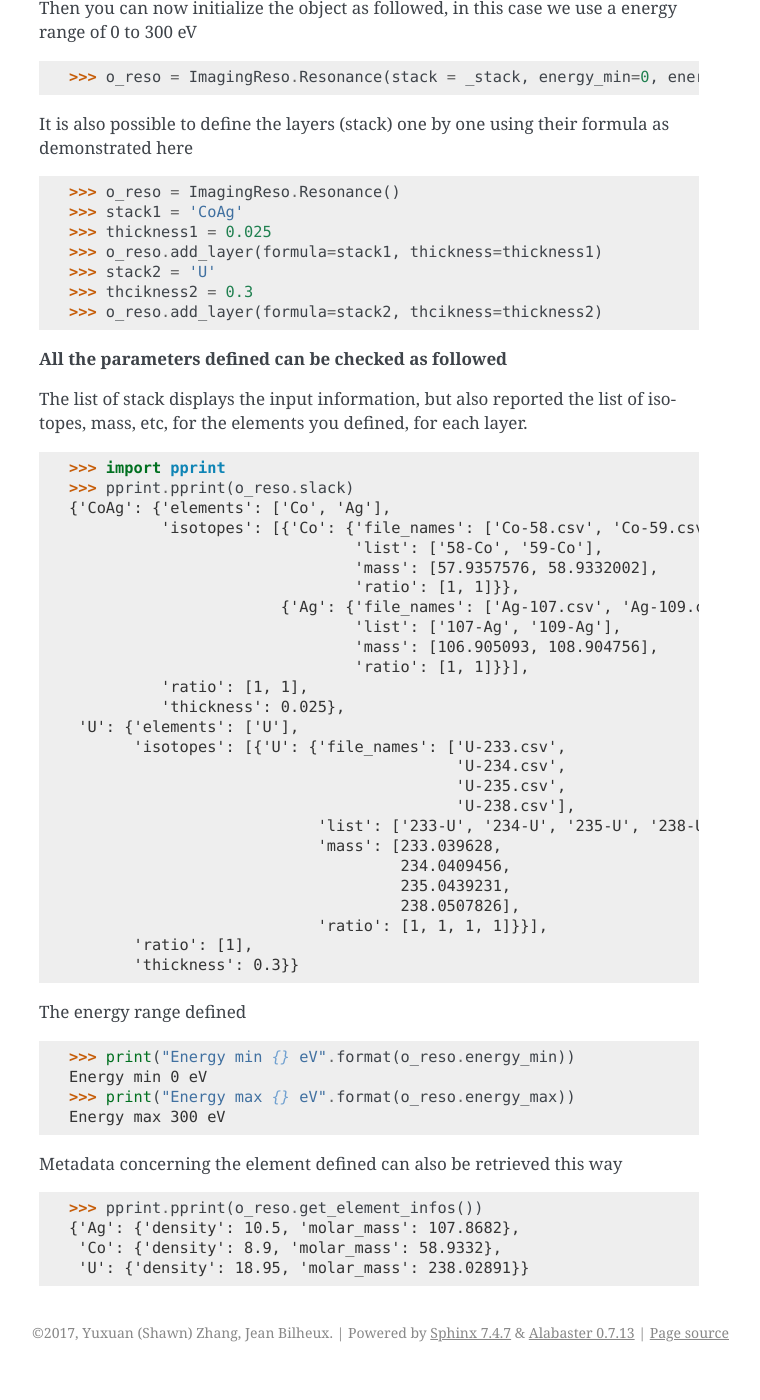
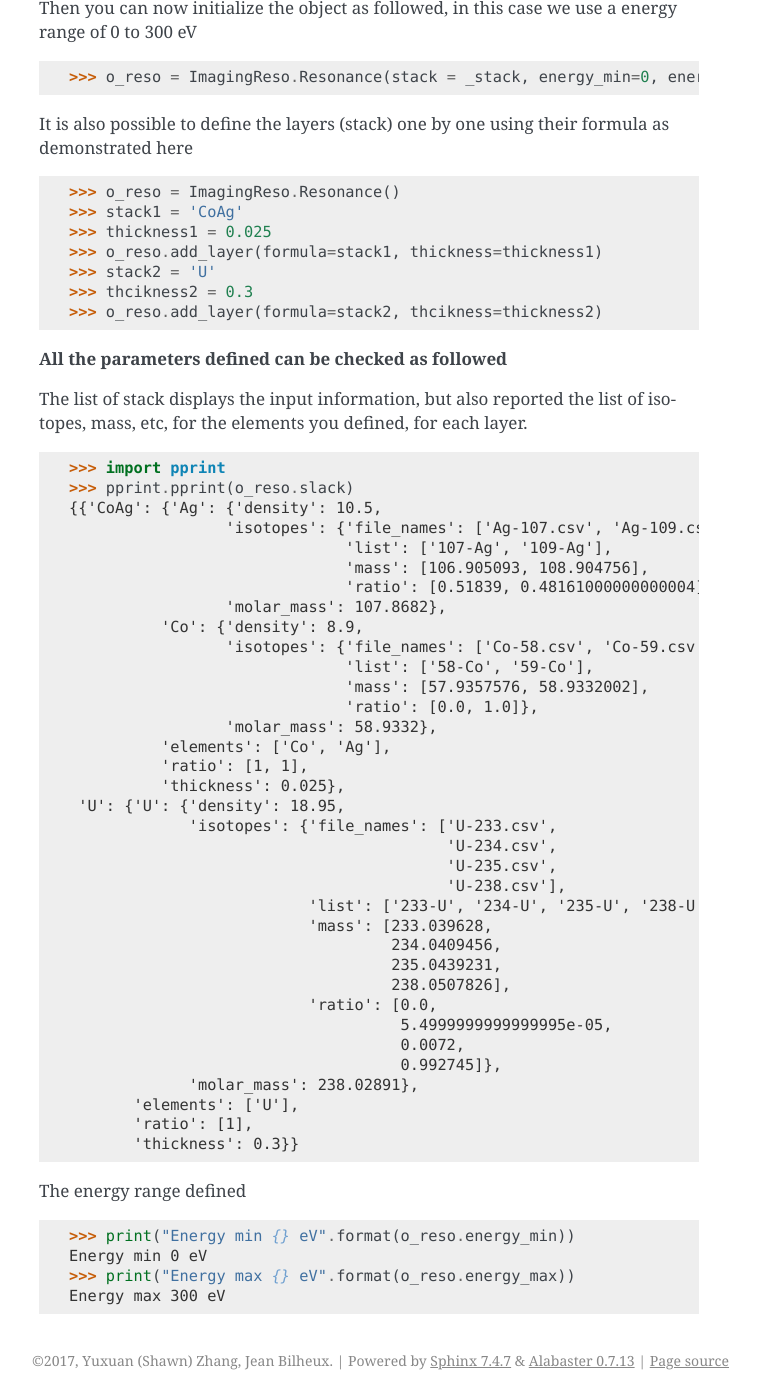
Before and after one commit to ornlneutronimaging/ImagingReso, a Sphinx documentation site: the page built from documentation/source/tutorial.rst, in a window 1280 px wide and 1400 px high, scrolled down 579 px. Shown: the whole window, without its empty margins (381-1141 px from the left). Built offline with Sphinx 7.4.7, drawn with Linux system fonts in a browser that asks for light colours; before the commit the page ends 1951 px from its top, so only the background shows below that.

Commit message:
Changed the way the metadata are stored. Everything is back into the main dictionary

```diff
--- a/documentation/source/tutorial.rst
+++ b/documentation/source/tutorial.rst
@@ -43,28 +43,37 @@
 
 >>> import pprint
 >>> pprint.pprint(o_reso.slack)
-{'CoAg': {'elements': ['Co', 'Ag'],
-          'isotopes': [{'Co': {'file_names': ['Co-58.csv', 'Co-59.csv'],
-                               'list': ['58-Co', '59-Co'],
-                               'mass': [57.9357576, 58.9332002],
-                               'ratio': [1, 1]}},
-                       {'Ag': {'file_names': ['Ag-107.csv', 'Ag-109.csv'],
-                               'list': ['107-Ag', '109-Ag'],
-                               'mass': [106.905093, 108.904756],
-                               'ratio': [1, 1]}}],
+{{'CoAg': {'Ag': {'density': 10.5,
+                 'isotopes': {'file_names': ['Ag-107.csv', 'Ag-109.csv'],
+                              'list': ['107-Ag', '109-Ag'],
+                              'mass': [106.905093, 108.904756],
+                              'ratio': [0.51839, 0.48161000000000004]},
+                 'molar_mass': 107.8682},
+          'Co': {'density': 8.9,
+                 'isotopes': {'file_names': ['Co-58.csv', 'Co-59.csv'],
+                              'list': ['58-Co', '59-Co'],
+                              'mass': [57.9357576, 58.9332002],
+                              'ratio': [0.0, 1.0]},
+                 'molar_mass': 58.9332},
+          'elements': ['Co', 'Ag'],
           'ratio': [1, 1],
           'thickness': 0.025},
- 'U': {'elements': ['U'],
-       'isotopes': [{'U': {'file_names': ['U-233.csv',
-                                          'U-234.csv',
-                                          'U-235.csv',
-                                          'U-238.csv'],
-                           'list': ['233-U', '234-U', '235-U', '238-U'],
-                           'mass': [233.039628,
-                                    234.0409456,
-                                    235.0439231,
-                                    238.0507826],
-                           'ratio': [1, 1, 1, 1]}}],
+ 'U': {'U': {'density': 18.95,
+             'isotopes': {'file_names': ['U-233.csv',
+                                         'U-234.csv',
+                                         'U-235.csv',
+                                         'U-238.csv'],
+                          'list': ['233-U', '234-U', '235-U', '238-U'],
+                          'mass': [233.039628,
+                                   234.0409456,
+                                   235.0439231,
+                                   238.0507826],
+                          'ratio': [0.0,
+                                    5.4999999999999995e-05,
+                                    0.0072,
+                                    0.992745]},
+             'molar_mass': 238.02891},
+       'elements': ['U'],
        'ratio': [1],
        'thickness': 0.3}}
 
@@ -74,10 +83,3 @@
 Energy min 0 eV
 >>> print("Energy max {} eV".format(o_reso.energy_max))
 Energy max 300 eV
-
-Metadata concerning the element defined can also be retrieved this way
-
->>> pprint.pprint(o_reso.get_element_infos())
-{'Ag': {'density': 10.5, 'molar_mass': 107.8682},
- 'Co': {'density': 8.9, 'molar_mass': 58.9332},
- 'U': {'density': 18.95, 'molar_mass': 238.02891}}
```
Also changed, not shown: 10 other files.
